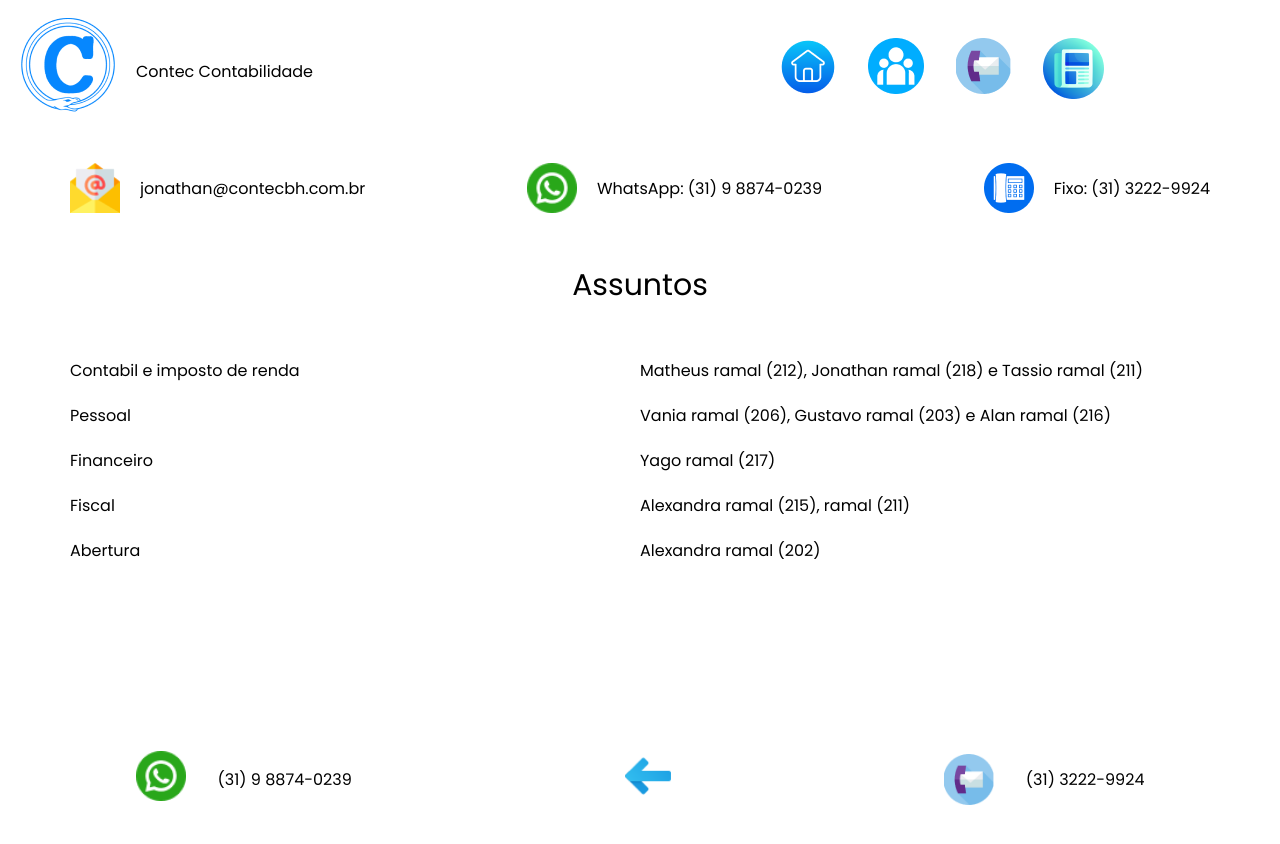
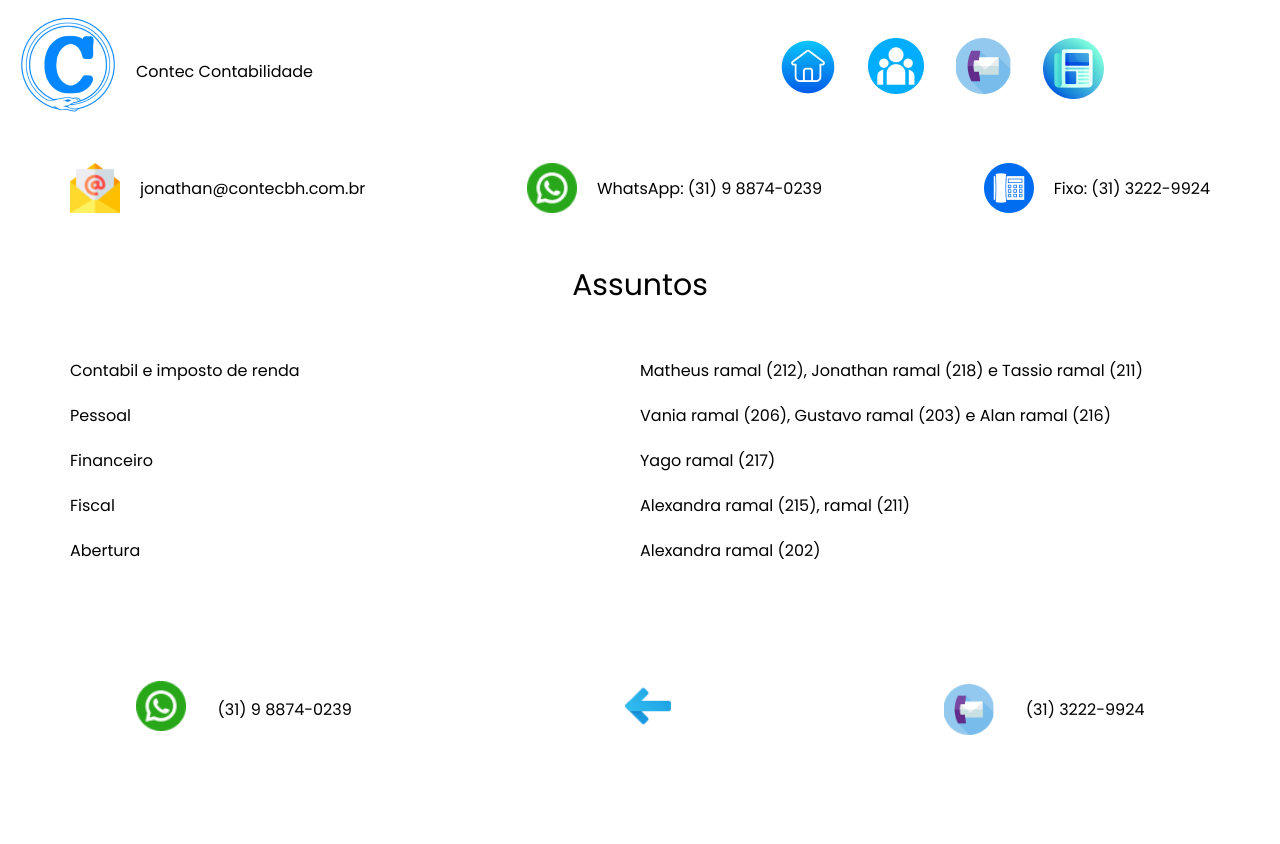
Before and after one commit to JonathanFerreirar/group-project, a React (Create React App) app: page /contact in a window 1280 px wide. Shown: the top 844 px of the page. After the commit the page ends 800 px from the top, so only its background shows below. Built offline with nearby package versions, Linux system fonts and the light colour scheme.

Commit message:
change margin for padding

```diff
--- a/src/global.css
+++ b/src/global.css
@@ -31,8 +31,9 @@ a {
   justify-content: space-around;
   align-items: center;
 
+
   width: 100vw;
-  margin: 80px auto;
+  padding-top: 10px;
 }
 
 .container-footer img {
```
